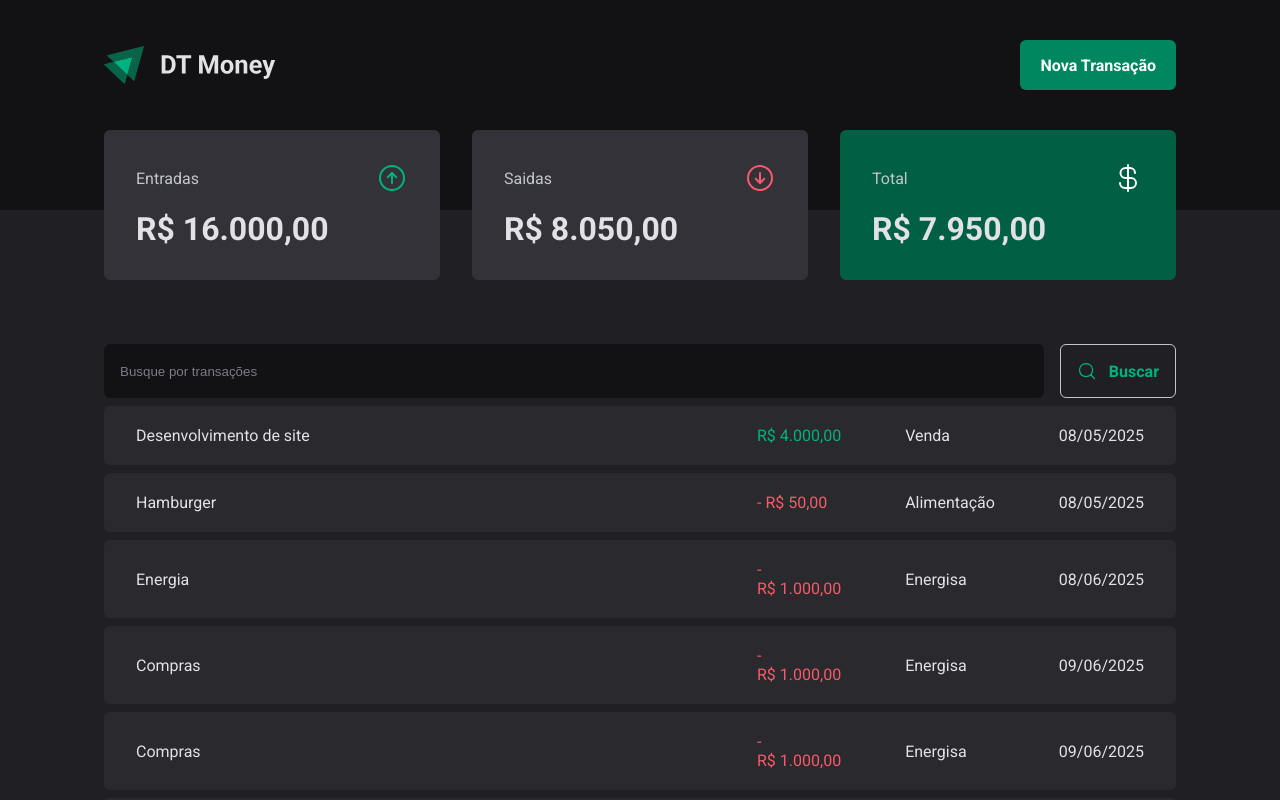
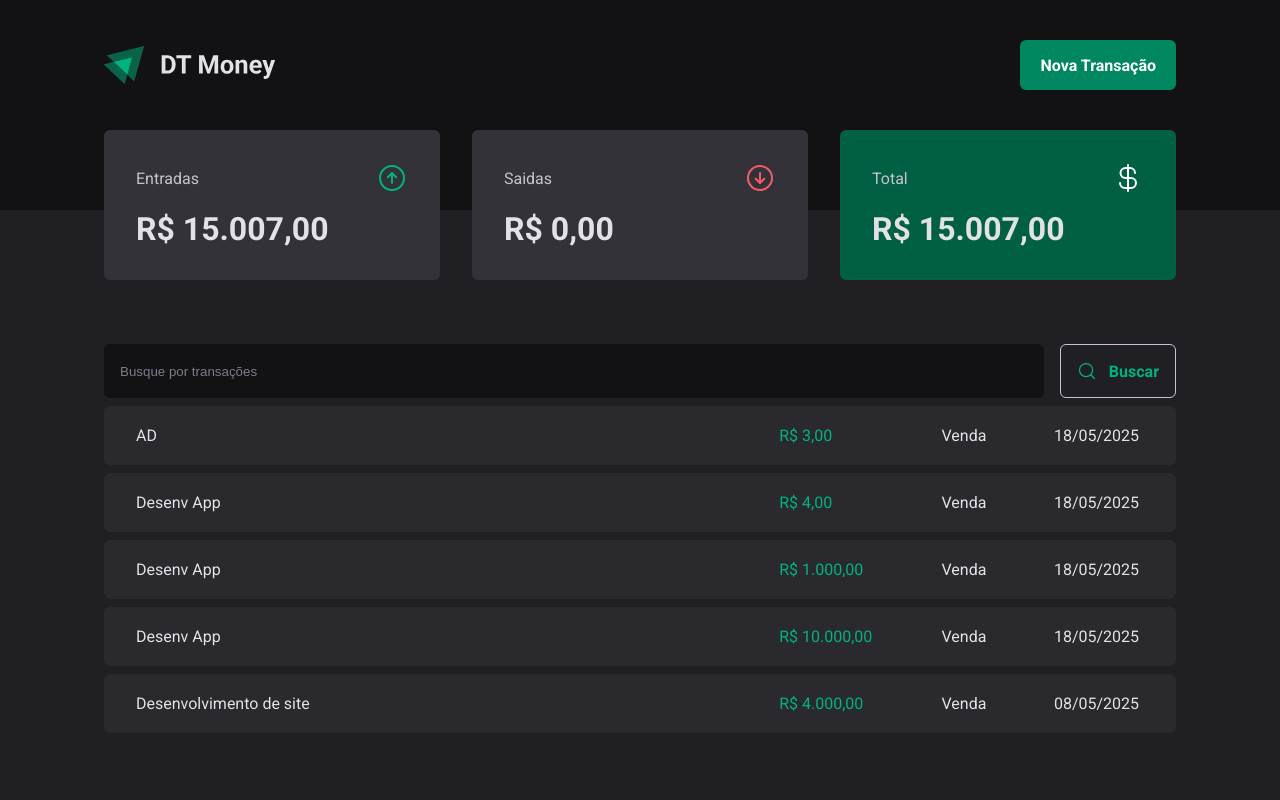
Before and after one commit to Abmaellf/dt-money, a React (Vite) app: page / in a window 1280 px wide. Shown: the top 800 px of the page. Built offline with nearby package versions, Linux system fonts and the light colour scheme; data requests are answered from the project's data file.

Commit message:
Criando nova transação

```diff
--- a/server.json
+++ b/server.json
@@ -2,117 +2,43 @@
   "transactions": [
     {
       "id": 1,
-			"description":"Desenvolvimento de site",
-			"type":"income",
-			"category":"Venda",
-			"price":4000,
+      "description": "Desenvolvimento de site",
+      "type": "income",
+      "category": "Venda",
+      "price": 4000,
       "createdAt": "2025-05-08T22:20:07.279Z"
     },
     {
-			"id": 2,
-			"description":"Hamburger",
-			"type":"outcome",
-			"category":"Alimentação",
-			"price":50,
-			"createdAt": "2025-05-08T22:00:07.279Z"
-		}
-        ,
-		{
-			"id": 3,
-			"description":"Energia",
-			"type":"outcome",
-			"category":"Energisa",
-			"price":1000,
-			"createdAt": "2025-06-08T22:00:07.279Z"
-		}
-		,
-		{
-			"id": 4,
-			"description":"Compras",
-			"type":"outcome",
-			"category":"Energisa",
-			"price":1000,
-			"createdAt": "2025-06-09T22:00:07.279Z"
-		}
-		,
-		{
-			"id": 5,
-			"description":"Compras",
-			"type":"outcome",
-			"category":"Energisa",
-			"price":1000,
-			"createdAt": "2025-06-09T22:00:07.279Z"
-		}
-		,
-		{
-			"id": 6,
-			"description":"Compras",
-			"type":"outcome",
-			"category":"Energisa",
-			"price":1000,
-			"createdAt": "2025-06-09T22:00:07.279Z"
-		}
-		,
-		{
-			"id": 7,
-			"description":"Compras",
-			"type":"outcome",
-			"category":"Energisa",
-			"price":1000,
-			"createdAt": "2025-06-09T22:00:07.279Z"
-		}
-		,
-		{
-			"id": 8,
-			"description":"Compras",
-			"type":"outcome",
-			"category":"Energisa",
-			"price":1000,
-			"createdAt": "2025-06-09T22:00:07.279Z"
-		}
-		,
-		{
-			"id": 9,
-			"description":"Compras",
-			"type":"outcome",
-			"category":"Energisa",
-			"price":1000,
-			"createdAt": "2025-06-09T22:00:07.279Z"
-		}
-		,
-		{
-			"id": 10,
-			"description":"Compras",
-			"type":"outcome",
-			"category":"Energisa",
-			"price":1000,
-			"createdAt": "2025-06-09T22:00:07.279Z"
+      "description": "Desenv App",
+      "price": 10000,
+      "category": "Venda",
+      "type": "income",
+      "createdAt": "2025-05-18T21:29:34.171Z",
+      "id": 2
     },
     {
-			"id": 11,
-			"description":"Desenvolvimento de site",
-			"type":"income",
-			"category":"Venda",
-			"price":4000,
-			"createdAt": "2025-05-08T22:20:07.279Z"
+      "description": "Desenv App",
+      "price": 1000,
+      "category": "Venda",
+      "type": "income",
+      "createdAt": "2025-05-18T21:34:07.067Z",
+      "id": 3
     },
     {
-			"id": 12,
-			"description":"Desenvolvimento de site",
-			"type":"income",
-			"category":"Venda",
-			"price":4000,
-			"createdAt": "2025-05-08T22:20:07.279Z"
+      "description": "Desenv App",
+      "price": 4,
+      "category": "Venda",
+      "type": "income",
+      "createdAt": "2025-05-18T21:34:27.819Z",
+      "id": 4
+    },
+    {
+      "description": "AD",
+      "price": 3,
+      "category": "Venda",
+      "type": "income",
+      "createdAt": "2025-05-18T21:59:59.853Z",
+      "id": 5
     }
-		,
-		{
-			"id": 13,
-			"description":"Padaria",
-			"type":"income",
-			"category":"Venda",
-			"price":4000,
-			"createdAt": "2025-05-08T22:20:07.279Z"
-		}
-
   ]
 }
--- a/src/components/NewTransactionModal/index.tsx
+++ b/src/components/NewTransactionModal/index.tsx
@@ -4,6 +4,8 @@ import { ArrowCircleDown, ArrowCircleUp, X } from "phosphor-react";
 import * as z from 'zod';
 import { zodResolver } from "@hookform/resolvers/zod";
 import { Controller, useForm } from "react-hook-form";
+import { useContext } from "react";
+import { TransactionsContext } from "../../contexts/TransactionsContext";
 
 /*1º CRIAR O SCHEMA E VALIDAÇÃO DE TIPO DE VARIÁVEIS (STRING, NUMBER, UNUM ETC.)*/
 const newTransactionFormSchema = z.object({
@@ -19,13 +21,16 @@ type newTransactionFormaInputs = z.infer<typeof newTransactionFormSchema>;
 
 export function NewTransactionModal() {
 
+    const { createTransactions } = useContext(TransactionsContext);
+
     /* 3º DESESTRUTURAR OS METODOS DO USEFORM QUE IREMOSUTILIZAR */
     /*O formulario será do tipo do type (newTransactionFormaInputs) que inferimos do schema newTransactionFormSchema*/
     const {
         control,
         register,
         handleSubmit,
-        formState: { isSubmitting }  // 9º  receber do formState a informação(isSubmit=true) indicado quando o form esta em submição
+        formState: { isSubmitting },  // 9º  receber do formState a informação(isSubmit=true) indicado quando o form esta em submição
+        reset,
     } = useForm<newTransactionFormaInputs>({
         resolver: zodResolver(newTransactionFormSchema),
         defaultValues: {
@@ -33,8 +38,17 @@ export function NewTransactionModal() {
         }
     })
     async function handleCreateNewTransaction(data: newTransactionFormaInputs) {/* 6º Criar a função com as regras, para serchamado no handleSubmit passado no onSubmit*/
-        await new Promise(resolve => setTimeout(resolve, 2000));               {/* 8º assinar a função como async para testes e criar o Promise com timeout para simular um atraso */}
-        console.log(data);
+         {/* await new Promise(resolve => setTimeout(resolve, 2000));                8º assinar a função como async para testes e criar o Promise com timeout para simular um atraso */}
+       const { description, price, category, type} = data;
+
+       await createTransactions({
+         description,
+         price,
+         category,
+         type
+       })
+
+        reset();
     }
     return(
         <Dialog.Portal>
--- a/src/contexts/TransactionsContext.tsx
+++ b/src/contexts/TransactionsContext.tsx
@@ -12,10 +12,18 @@ interface Transaction {
 interface TransactionContextType {
     transactions: Transaction[];
     fetchTransactions: (query?: string) => Promise<void>;
+    createTransactions: (data: CreateTransactionInput) => Promise<void>
 }
 
 interface TransactionsProviderType {
     children: ReactNode;
+}
+
+interface CreateTransactionInput {
+   description: string;
+	price: number;
+    category: string;
+	type: 'income' | 'outcome'
 }
 
 export const TransactionsContext = createContext({} as TransactionContextType )
@@ -42,11 +50,26 @@ export function TransactionsProvider({children}:TransactionsProviderType) {
         */
         const response = await api.get('transactions', {
             params: {
-                q: query
+                _sort: 'createdAt',
+                _order:  'desc',
+                q: query,
             }
         })
 
         setTransactions(response.data);
+    }
+
+    async function createTransactions(data: CreateTransactionInput) {
+
+        const { description, price, category, type} = data;
+        const response =  await api.post('transactions', {
+			    description,
+			    price,
+			    category,
+			    type,
+			    createdAt: new Date(),
+			})
+			setTransactions(state => [response.data, ...state ])
     }
 
     // useEffect que executa apenas uma vez quando a pagina for renderizada
@@ -57,7 +80,8 @@ export function TransactionsProvider({children}:TransactionsProviderType) {
     return(
         <TransactionsContext.Provider value={{
             transactions,
-            fetchTransactions
+            fetchTransactions,
+            createTransactions
         }}>
             {children}
         </TransactionsContext.Provider>
```
Lines whose indentation alone changed are shown as unchanged.
